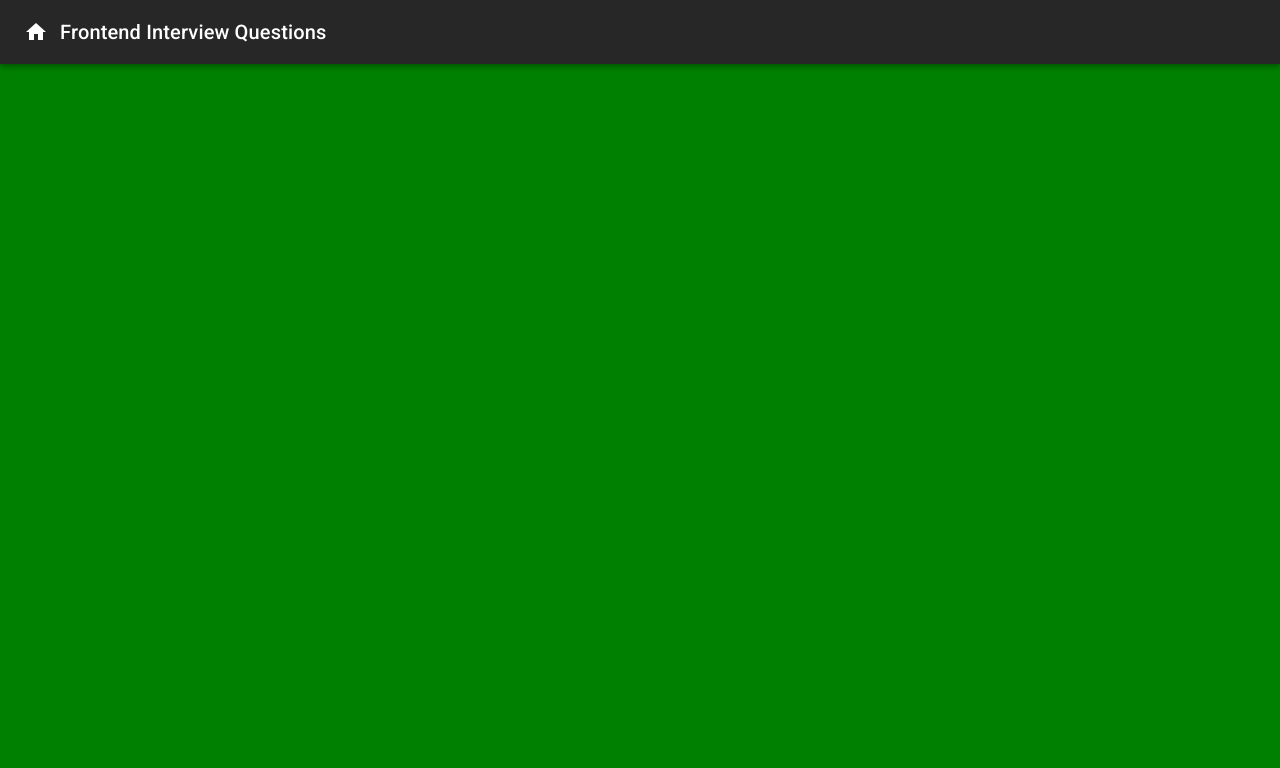
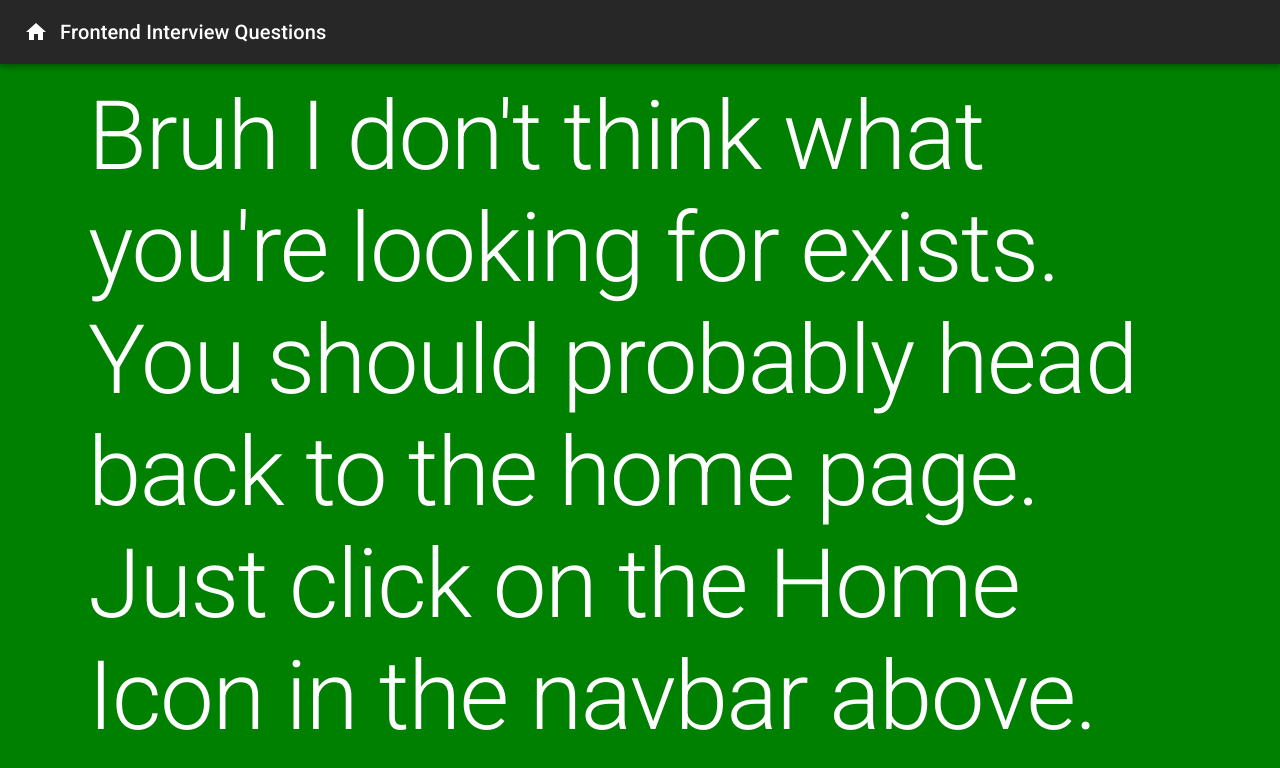
Before and after one commit to xianjinseow92/frontend-interview-prac, a React (Create React App) app: page /not-found in a window 1280 px wide. Shown: the top 768 px of the page. Built offline with nearby package versions, Linux system fonts and the light colour scheme.

Commit message:
add not found page

```diff
--- /dev/null
+++ b/src/pages/NotFound/NotFound.tsx
@@ -0,0 +1,15 @@
+import Container from "@mui/material/Container";
+import Typography from "@mui/material/Typography";
+
+const NotFound = () => {
+    return (
+        <Container sx={{height: "100%"}}>
+            <Typography variant="h1">
+                Bruh I don't think what you're looking for exists. You should probably head back to the home page.
+                Just click on the Home Icon in the navbar above.
+            </Typography>
+        </Container>
+    )
+};
+
+export default NotFound;
```
Also changed, not shown: src/routes/routes.tsx (+6 -1 lines).
